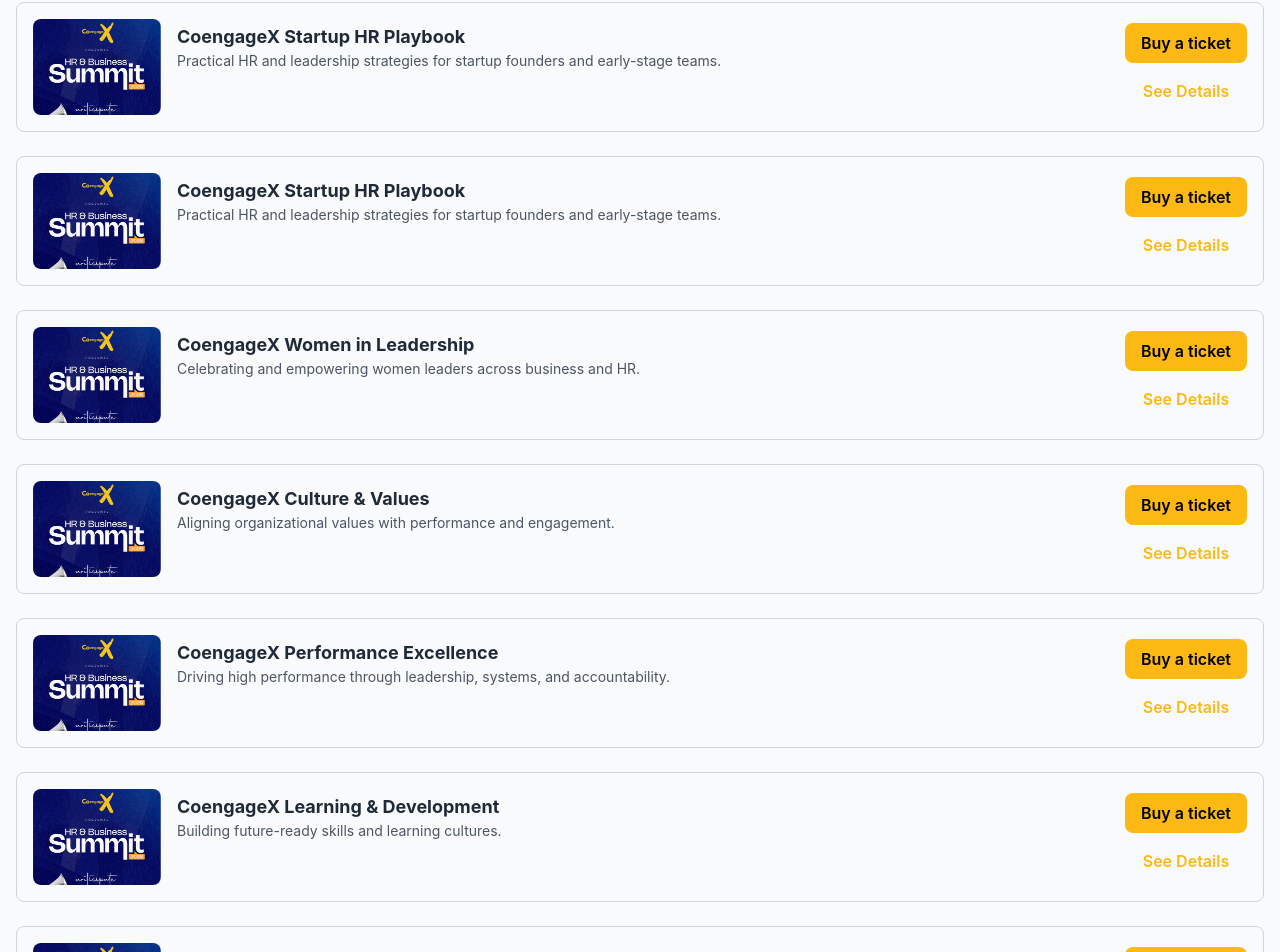
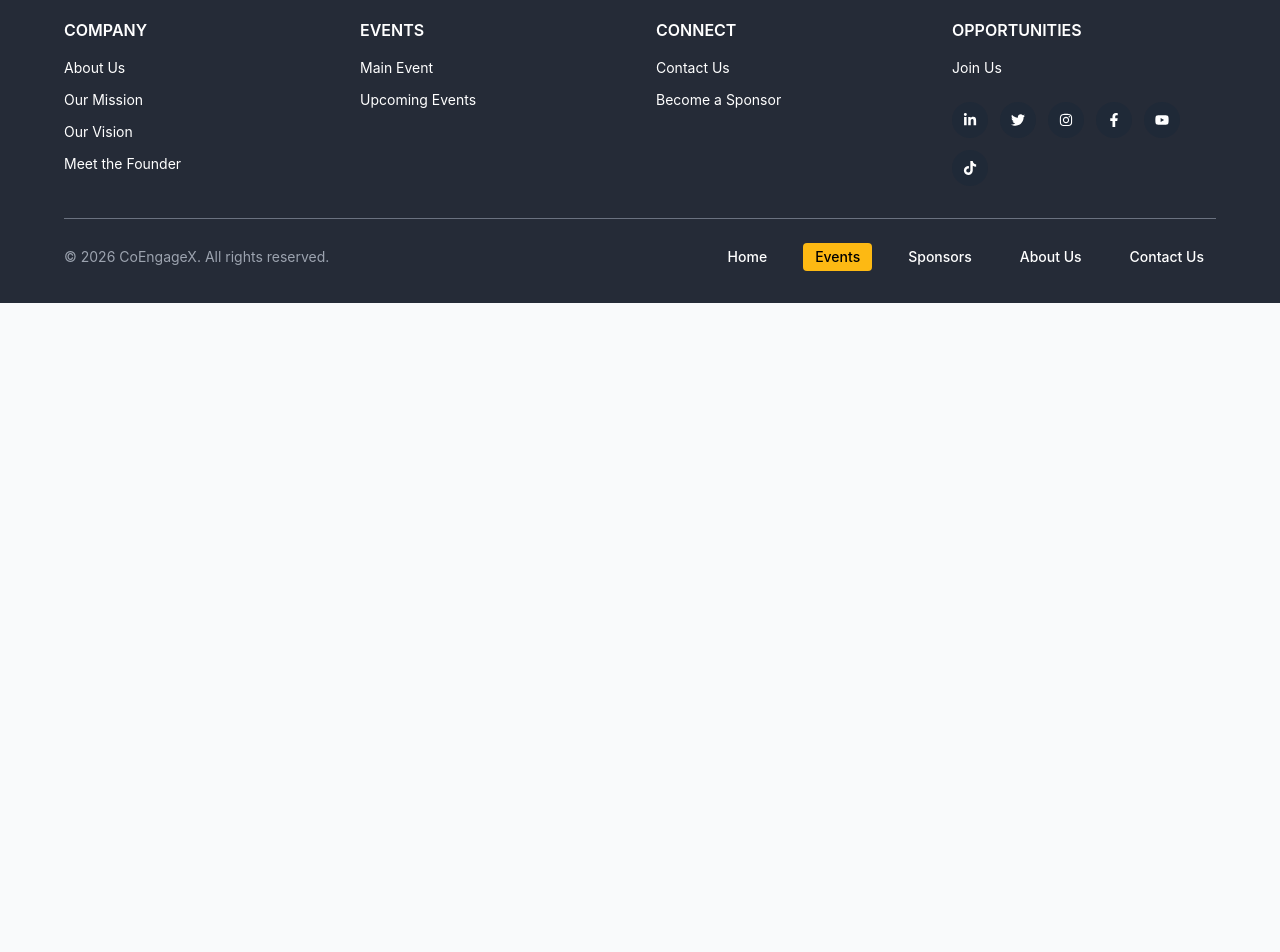
Before and after one commit to CoEngageX/engagexweb, a React (Vite) app in the folder frontend/: page /events in a window 1280 px wide. Shown: the part 1574-2526 px from the top of the page. After the commit the page ends 1877 px from the top, so only its background shows below. Built offline with nearby package versions, Linux system fonts and the light colour scheme.

Commit message:
rduced the upcoming event to 4 and applied coming soon

```diff
--- a/frontend/public/json/Event.json
+++ b/frontend/public/json/Event.json
@@ -28,7 +28,7 @@
       "date": "June 18th, 2026",
       "theme": "Innovation. Agility. Growth.",
       "coverImage": "/Fliers/Flier.png",
-      "registrationLink": "https://luma.com/f3fpygbt"
+      "registrationLink": ""
     },
     {
       "id": 3,
@@ -42,8 +42,7 @@
       ],
       "date": "September 10th, 2026",
       "theme": "Data. Insight. Impact.",
-      "coverImage": "/Fliers/Flier.png",
-      "registrationLink": "https://luma.com/f3fpygbt"
+      "coverImage": "/Fliers/Flier.png"
     },
     {
       "id": 4,
@@ -57,8 +56,7 @@
       ],
       "date": "December 3rd, 2026",
       "theme": "Vision. Resilience. Leadership.",
-      "coverImage": "/Fliers/Flier.png",
-      "registrationLink": "https://luma.com/f3fpygbt"
+      "coverImage": "/Fliers/Flier.png"
     },
     {
       "id": 5,
@@ -73,232 +71,7 @@
       "date": "February 14th, 2026",
       "theme": "Experience. Engagement. Retention.",
       "coverImage": "/Fliers/Flier.png",
-      "registrationLink": "https://luma.com/f3fpygbt"
-    },
-    {
-      "id": 6,
-      "eventName": "CoengageX AI & Automation",
-      "edition": "Tech Edition",
-      "description": "Understanding how AI and automation are reshaping HR and business operations.",
-      "coreSessions": [
-        "AI in HR",
-        "Process Automation",
-        "Ethical AI Practices"
-      ],
-      "date": "April 22nd, 2026",
-      "theme": "AI. Efficiency. Transformation.",
-      "coverImage": "/Fliers/Flier.png",
-      "registrationLink": "https://luma.com/f3fpygbt"
-    },
-    {
-      "id": 7,
-      "eventName": "CoengageX Startup HR Playbook",
-      "edition": "Founders Edition",
-      "description": "Practical HR and leadership strategies for startup founders and early-stage teams.",
-      "coreSessions": [
-        "Building Early Teams",
-        "Startup Culture",
-        "Scaling People Operations"
-      ],
-      "date": "May 9th, 2026",
-      "theme": "Startups. Culture. Scale.",
-      "coverImage": "/Fliers/Flier.png",
-      "registrationLink": "https://luma.com/f3fpygbt"
-    },
-    {
-      "id": 8,
-      "eventName": "CoengageX Startup HR Playbook",
-      "edition": "Founders Edition",
-      "description": "Practical HR and leadership strategies for startup founders and early-stage teams.",
-      "coreSessions": [
-        "Building Early Teams",
-        "Startup Culture",
-        "Scaling People Operations"
-      ],
-      "date": "May 9th, 2026",
-      "theme": "Startups. Culture. Scale.",
-      "coverImage": "/Fliers/Flier.png",
-      "registrationLink": "https://luma.com/f3fpygbt"
-    },
-    {
-      "id": 9,
-      "eventName": "CoengageX Women in Leadership",
-      "edition": "Impact Edition",
-      "description": "Celebrating and empowering women leaders across business and HR.",
-      "coreSessions": [
-        "Women Leadership",
-        "Career Advancement",
-        "Inclusive Workplaces"
-      ],
-      "date": "July 8th, 2026",
-      "theme": "Equity. Empowerment. Leadership.",
-      "coverImage": "/Fliers/Flier.png",
-      "registrationLink": "https://luma.com/f3fpygbt"
-    },
-    {
-      "id": 10,
-      "eventName": "CoengageX Culture & Values",
-      "edition": "Culture Edition",
-      "description": "Aligning organizational values with performance and engagement.",
-      "coreSessions": [
-        "Company Values",
-        "Culture Building",
-        "Behavioral Leadership"
-      ],
-      "date": "August 16th, 2026",
-      "theme": "Values. Behavior. Performance.",
-      "coverImage": "/Fliers/Flier.png",
-      "registrationLink": "https://luma.com/f3fpygbt"
-    },
-    {
-      "id": 11,
-      "eventName": "CoengageX Performance Excellence",
-      "edition": "Business Edition",
-      "description": "Driving high performance through leadership, systems, and accountability.",
-      "coreSessions": [
-        "Performance Management",
-        "OKRs & KPIs",
-        "Leadership Accountability"
-      ],
-      "date": "October 5th, 2026",
-      "theme": "Performance. Accountability. Results.",
-      "coverImage": "/Fliers/Flier.png",
-      "registrationLink": "https://luma.com/f3fpygbt"
-    },
-    {
-      "id": 12,
-      "eventName": "CoengageX Learning & Development",
-      "edition": "Growth Edition",
-      "description": "Building future-ready skills and learning cultures.",
-      "coreSessions": [
-        "Upskilling & Reskilling",
-        "Learning Technologies",
-        "Career Pathing"
-      ],
-      "date": "November 11th, 2026",
-      "theme": "Learning. Skills. Growth.",
-      "coverImage": "/Fliers/Flier.png",
-      "registrationLink": "https://luma.com/f3fpygbt"
-    },
-    {
-      "id": 13,
-      "eventName": "CoengageX Remote Work Summit",
-      "edition": "Global Edition",
-      "description": "Best practices for managing and leading distributed teams.",
-      "coreSessions": [
-        "Remote Leadership",
-        "Hybrid Work Models",
-        "Global Collaboration"
-      ],
-      "date": "January 20th, 2026",
-      "theme": "Flexibility. Trust. Results.",
-      "coverImage": "/Fliers/Flier.png",
-      "registrationLink": "https://luma.com/f3fpygbt"
-    },
-    {
-      "id": 14,
-      "eventName": "CoengageX Employee Wellbeing",
-      "edition": "Wellness Edition",
-      "description": "Creating sustainable workplaces that prioritize mental and physical wellbeing.",
-      "coreSessions": [
-        "Workplace Wellness",
-        "Burnout Prevention",
-        "Psychological Safety"
-      ],
-      "date": "February 27th, 2026",
-      "theme": "Wellbeing. Balance. Sustainability.",
-      "coverImage": "/Fliers/Flier.png",
-      "registrationLink": "https://luma.com/f3fpygbt"
-    },
-    {
-      "id": 15,
-      "eventName": "CoengageX HR Tech Expo",
-      "edition": "Innovation Edition",
-      "description": "Showcasing the latest tools and platforms transforming HR.",
-      "coreSessions": [
-        "HR Technology Trends",
-        "System Integration",
-        "Digital Adoption"
-      ],
-      "date": "June 30th, 2026",
-      "theme": "Technology. Innovation. HR.",
-      "coverImage": "/Fliers/Flier.png",
-      "registrationLink": "https://luma.com/f3fpygbt"
-    },
-    {
-      "id": 16,
-      "eventName": "CoengageX Diversity & Inclusion",
-      "edition": "Equity Edition",
-      "description": "Building inclusive cultures that foster belonging and performance.",
-      "coreSessions": [
-        "Diversity Strategies",
-        "Inclusive Leadership",
-        "Bias Awareness"
-      ],
-      "date": "July 25th, 2026",
-      "theme": "Diversity. Inclusion. Belonging.",
-      "coverImage": "/Fliers/Flier.png",
-      "registrationLink": "https://luma.com/f3fpygbt"
-    },
-    {
-      "id": 17,
-      "eventName": "CoengageX Change Management",
-      "edition": "Transformation Edition",
-      "description": "Leading people effectively through organizational change.",
-      "coreSessions": [
-        "Change Leadership",
-        "Communication Strategy",
-        "Organizational Alignment"
-      ],
-      "date": "September 22nd, 2026",
-      "theme": "Change. Alignment. Success.",
-      "coverImage": "/Fliers/Flier.png",
-      "registrationLink": "https://luma.com/f3fpygbt"
-    },
-    {
-      "id": 18,
-      "eventName": "CoengageX Strategic HR",
-      "edition": "Executive Edition",
-      "description": "Positioning HR as a strategic driver of business outcomes.",
-      "coreSessions": [
-        "HR as Business Partner",
-        "Workforce Strategy",
-        "Executive Influence"
-      ],
-      "date": "October 18th, 2026",
-      "theme": "Strategy. Influence. Impact.",
-      "coverImage": "/Fliers/Flier.png",
-      "registrationLink": "https://luma.com/f3fpygbt"
-    },
-    {
-      "id": 19,
-      "eventName": "CoengageX Employer Branding",
-      "edition": "Brand Edition",
-      "description": "Crafting compelling employer brands to attract top talent.",
-      "coreSessions": [
-        "Employer Brand Strategy",
-        "Talent Marketing",
-        "Candidate Experience"
-      ],
-      "date": "November 28th, 2026",
-      "theme": "Brand. Talent. Reputation.",
-      "coverImage": "/Fliers/Flier.png",
-      "registrationLink": "https://luma.com/f3fpygbt"
-    },
-    {
-      "id": 20,
-      "eventName": "CoengageX Future Leaders",
-      "edition": "NextGen Edition",
-      "description": "Developing the next generation of leaders.",
-      "coreSessions": [
-        "Leadership Development",
-        "Mentorship",
-        "Career Acceleration"
-      ],
-      "date": "December 15th, 2026",
-      "theme": "Future. Leadership. Potential.",
-      "coverImage": "/Fliers/Flier.png",
-      "registrationLink": "https://luma.com/f3fpygbt"
+      "registrationLink": ""
     }
   ]
 }
--- a/frontend/src/pages/Events.jsx
+++ b/frontend/src/pages/Events.jsx
@@ -103,14 +103,22 @@ const Events = () => {
                     </div>
 
                     <div className="flex flex-col gap-2 w-auto">
+                      {event.registrationLink ? (
                         <a
                           href={event.registrationLink}
                           target="_blank"
                           rel="noopener noreferrer"
                           className="bg-[#FDB913] text-black px-4 py-2 rounded-lg font-semibold hover:bg-[#ddcb9d] inline-block text-center"
                         >
-                        Buy a ticket
+                          Register
                         </a>
+                      ) : (
+                        <div
+                          className="bg-gray-300 text-gray-600 px-4 py-2 rounded-lg font-semibold text-center cursor-not-allowed"
+                        >
+                          Coming Soon
+                        </div>
+                      )}
                       <button
                         onClick={() => toggleExpand(event.id)}
                         className="text-[#FDB913] px-4 py-2 font-semibold hover:text-black"
```
Lines whose indentation alone changed are shown as unchanged.
